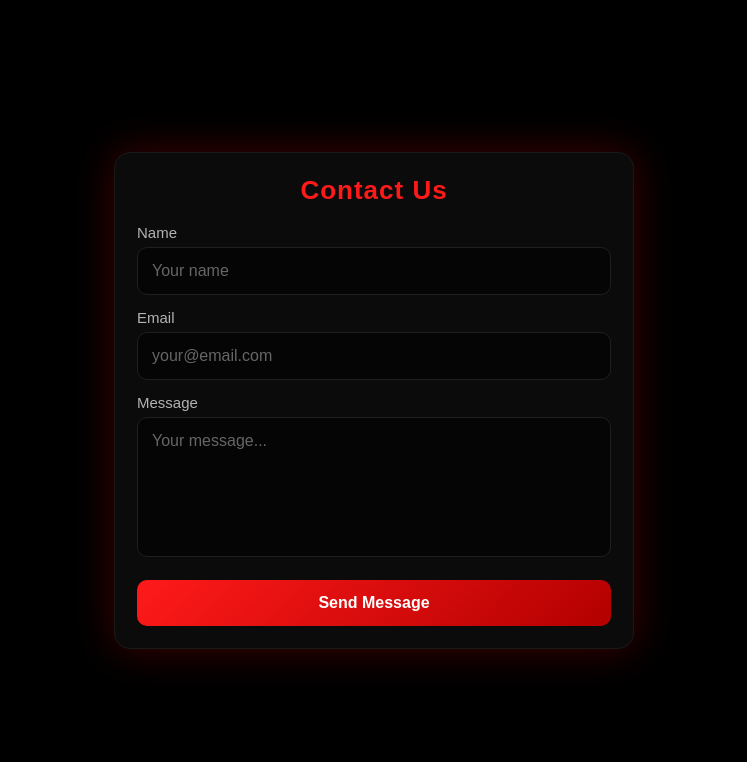
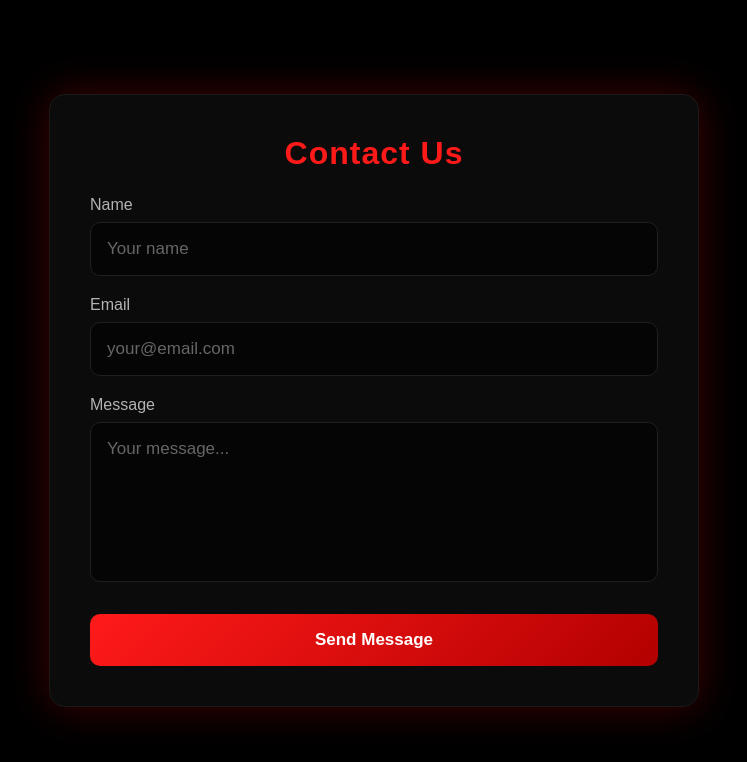
Before and after one commit to Majd1024/codex, a website: page contact.html in a window 1280 px wide. Shown: the whole page, without its empty margins (266-1013 px from the left). Drawn offline with Linux system fonts and the light colour scheme.

Commit message:
Updated design and fixed bugs

```diff
--- a/contact.css
+++ b/contact.css
@@ -17,6 +17,13 @@
     padding: 20px;
 }
 
+/* ===== RESPONSIVE PADDING ===== */
+@media (max-width: 480px) {
+    body {
+        padding: 15px;
+    }
+}
+
 /* ===== CONTAINER ===== */
 .contact-container {
     background: #0b0b0b;
@@ -28,6 +35,21 @@
     box-shadow: 0 0 40px rgba(255, 0, 0, 0.25);
 }
 
+/* ===== LAPTOP/TABLET SIZES ===== */
+@media (min-width: 768px) {
+    .contact-container {
+        max-width: 600px;
+        padding: 32px;
+    }
+}
+
+@media (min-width: 1024px) {
+    .contact-container {
+        max-width: 650px;
+        padding: 40px;
+    }
+}
+
 /* ===== TITLE ===== */
 h1 {
     margin: 0 0 18px;
@@ -37,9 +59,22 @@
     font-size: 26px;
 }
 
+@media (min-width: 768px) {
+    h1 {
+        font-size: 32px;
+        margin-bottom: 24px;
+    }
+}
+
 /* ===== INPUT GROUP ===== */
 .input-group {
     margin-bottom: 14px;
+}
+
+@media (min-width: 768px) {
+    .input-group {
+        margin-bottom: 20px;
+    }
 }
 
 /* ===== LABEL ===== */
@@ -48,6 +83,13 @@
     margin-bottom: 6px;
     color: #b3b3b3;
     font-size: 15px;
+}
+
+@media (min-width: 768px) {
+    label {
+        font-size: 16px;
+        margin-bottom: 8px;
+    }
 }
 
 /* ===== INPUTS ===== */
@@ -65,6 +107,23 @@
 
     -webkit-appearance: none;
     appearance: none;
+}
+
+/* Better touch targets for mobile */
+@media (max-width: 480px) {
+    input,
+    textarea {
+        padding: 16px;
+        font-size: 16px; /* Keep 16px to prevent iOS zoom */
+    }
+}
+
+@media (min-width: 768px) {
+    input,
+    textarea {
+        padding: 16px;
+        font-size: 17px;
+    }
 }
 
 input::placeholder,
@@ -85,6 +144,12 @@
     min-height: 140px;
 }
 
+@media (min-width: 768px) {
+    textarea {
+        min-height: 160px;
+    }
+}
+
 /* ===== BUTTON ===== */
 button {
     width: 100%;
@@ -100,6 +165,17 @@
     background: linear-gradient(135deg, #ff1a1a, #b30000);
     color: #ffffff;
     transition: 0.25s;
+
+    /* Better touch target for mobile */
+    min-height: 48px;
+}
+
+@media (min-width: 768px) {
+    button {
+        padding: 16px;
+        font-size: 17px;
+        margin-top: 8px;
+    }
 }
 
 button:hover {
@@ -130,4 +206,32 @@
     h1 {
         font-size: 22px;
     }
+
+    input,
+    textarea,
+    button {
+        font-size: 16px; /* Keep 16px to prevent iOS zoom */
+    }
 }
+
+/* ===== MEDIUM PHONES ===== */
+@media (min-width: 361px) and (max-width: 480px) {
+    .contact-container {
+        padding: 20px;
+    }
+
+    h1 {
+        font-size: 24px;
+    }
+}
+
+/* ===== LARGE PHONES / SMALL TABLETS ===== */
+@media (min-width: 481px) and (max-width: 767px) {
+    .contact-container {
+        padding: 24px;
+    }
+
+    h1 {
+        font-size: 28px;
+    }
+}
--- a/contact.html
+++ b/contact.html
@@ -2,6 +2,7 @@
 <html lang="en">
 <head>
     <meta charset="UTF-8">
+    <meta name="viewport" content="width=device-width, initial-scale=1.0">
     <title>Contact Us</title>
     <link rel="stylesheet" href="contact.css">
 </head>
```
